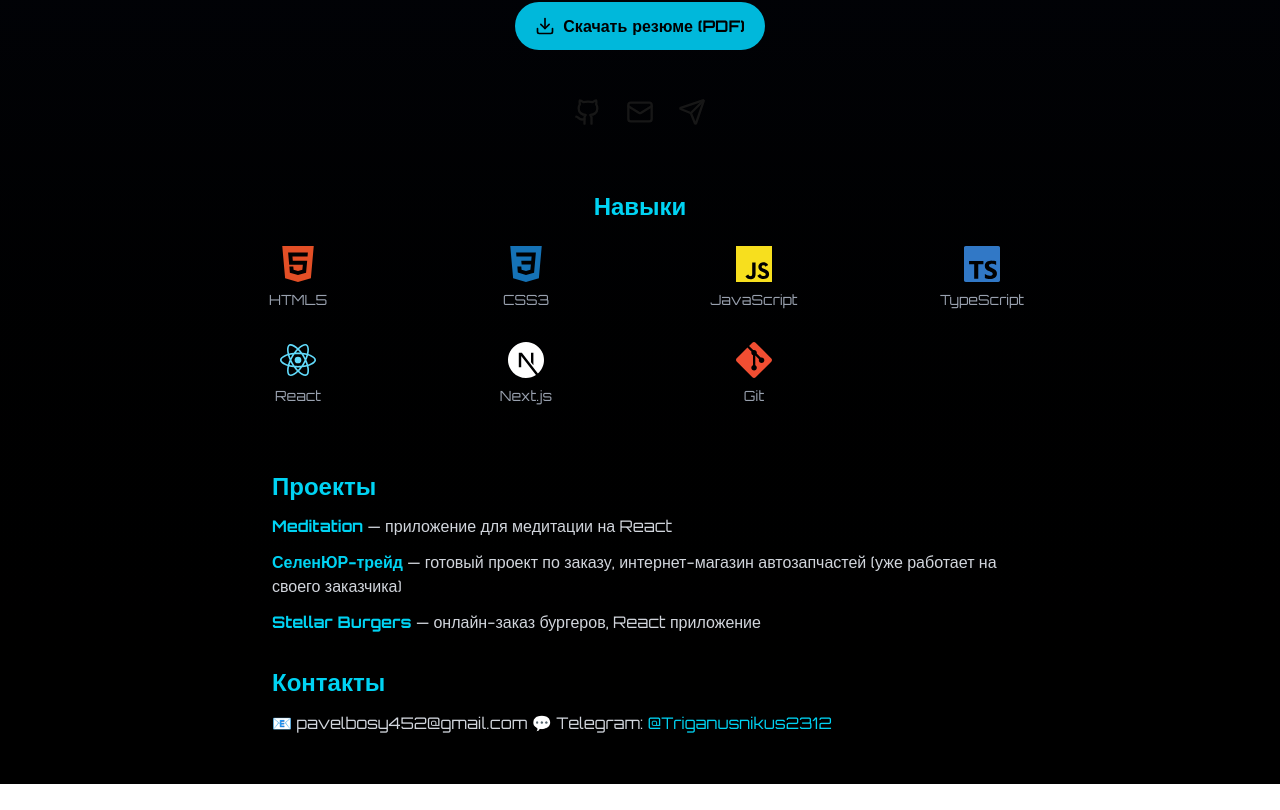
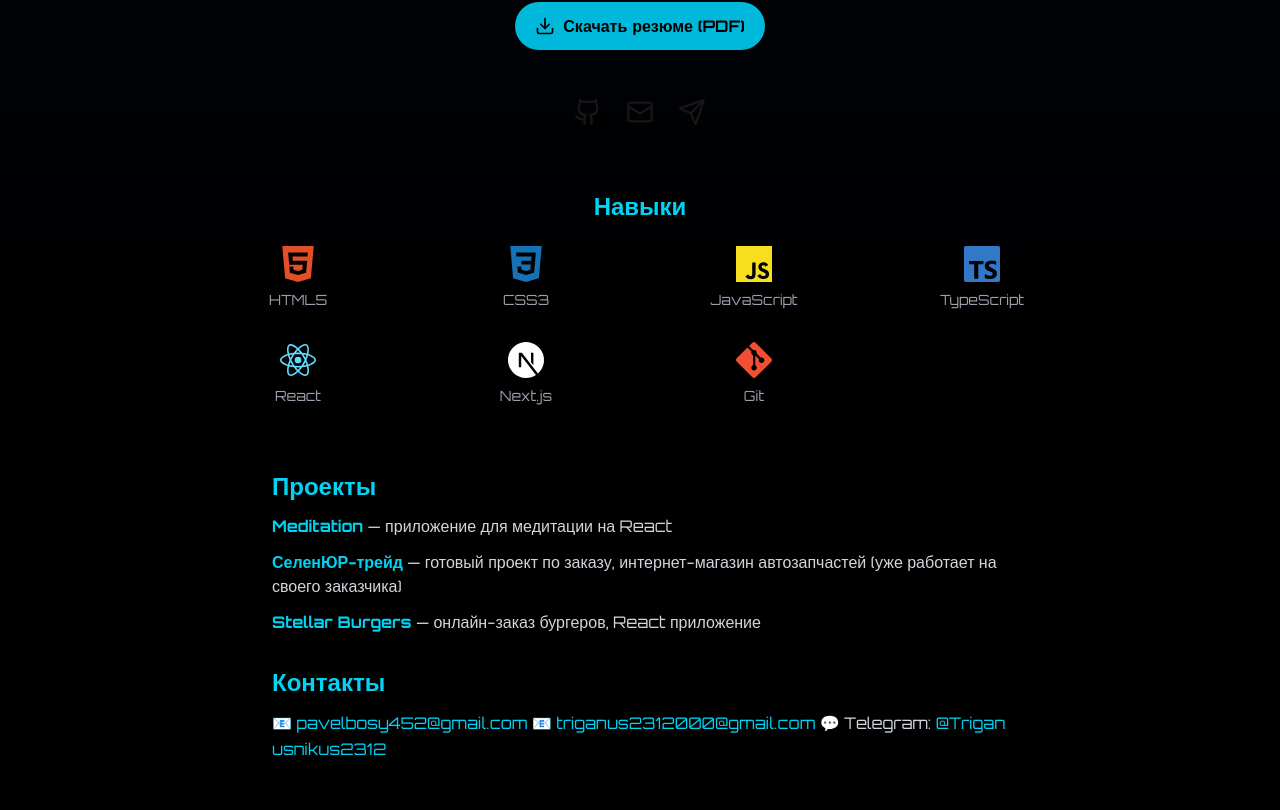
Before and after one commit to Triganus/my-portfolio, a Next.js app: page / in a window 1280 px wide. Shown: the part 410-1220 px from the top of the page. Before the commit the page ends 1194 px from the top, so only its background shows below. Built offline with nearby package versions, Linux system fonts and the light colour scheme.

Commit message:
Add second email and make both emails clickable

```diff
--- a/app/page.tsx
+++ b/app/page.tsx
@@ -134,7 +134,9 @@ export default function Home() {
         <div>
           <h3 className="text-xl sm:text-2xl font-semibold text-cyan-400 mb-3 text-center sm:text-left">Контакты</h3>
           <p className="text-gray-300 text-sm sm:text-base leading-relaxed">
-            <span className="block sm:inline mb-1 sm:mb-0">📧 pavelbosy452@gmail.com</span>
+            <span className="block sm:inline mb-1 sm:mb-0">📧 <a href="mailto:pavelbosy452@gmail.com" className="text-cyan-400 hover:underline">pavelbosy452@gmail.com</a></span>
+            <span className="hidden sm:inline">  </span>
+            <span className="block sm:inline mb-1 sm:mb-0">📧 <a href="mailto:triganus2312000@gmail.com" className="text-cyan-400 hover:underline">triganus2312000@gmail.com</a></span>
             <span className="hidden sm:inline">  </span>
             <br className="sm:hidden" />
             <span className="block sm:inline">💬 Telegram: <a href="https://t.me/Triganusnikus2312" target="_blank" className="text-cyan-400 hover:underline break-all">@Triganusnikus2312</a></span>
```
